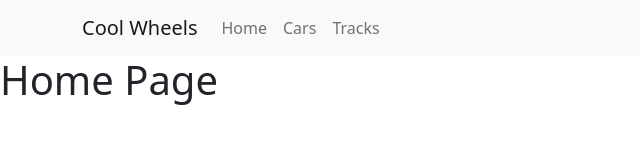
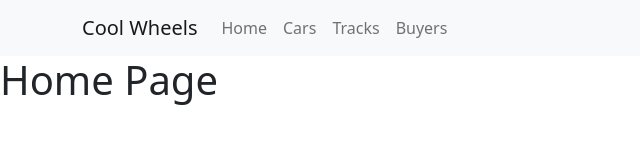
Before and after one commit to Gabrielsmith1998/Cool-WheelsAPI, a React (Create React App) app in the folder cool-wheelsclient/: page / in a window 1280 px wide. Shown: the top 160 px of the page, without its empty margins (0-640 px from the left). Built offline with nearby package versions, Linux system fonts and the light colour scheme.

Commit message:
safety commit

```diff
--- a/cool-wheelsclient/src/Components/Navbar.js
+++ b/cool-wheelsclient/src/Components/Navbar.js
@@ -17,7 +17,9 @@ export default function Navigation() {
                         <Nav.Link href="/">Home</Nav.Link>
                         <Nav.Link href="/cars">Cars</Nav.Link>
                         <Nav.Link href="/tracks">Tracks</Nav.Link>
+                        <Nav.Link href="/buyers">Buyers</Nav.Link>
                         {/*<Nav.Button href="../Views/SignIn.js">Sign In</Nav.Button>*/}
+                        {/*<Button variant="outline-success" href="/signin">Sign In</Button>*/}
                     </Nav>
                 </Navbar.Collapse>
             </Container>
--- a/cool-wheelsclient/src/Routes/index.js
+++ b/cool-wheelsclient/src/Routes/index.js
@@ -7,6 +7,7 @@ import Buyers from '../Views/Buyers';
 import Cars from '../Views/Cars';
 import Tracks from '../Views/Tracks';
 import ItemView from '../Views/ItemView';
+import SignIn from '../Views/SignIn';
 
 //prone to be changed due to PropTypes
 export default function PublicRoutes() {
@@ -18,7 +19,8 @@ export default function PublicRoutes() {
                 <Route exact path="/cars" element={<Cars/>} />
                 <Route exact path="/tracks" element={<Tracks/>} />
                 <Route exact path="/item" element={<ItemView/>} />
-                <Route exact path="/buyers" element={<Buyers/>} />
+                <Route exact path="/buyers" element={<Buyers />} />
+                <Route exact path="/signin" element={<SignIn />} />
             </Routes>
         </div>
     );
```
